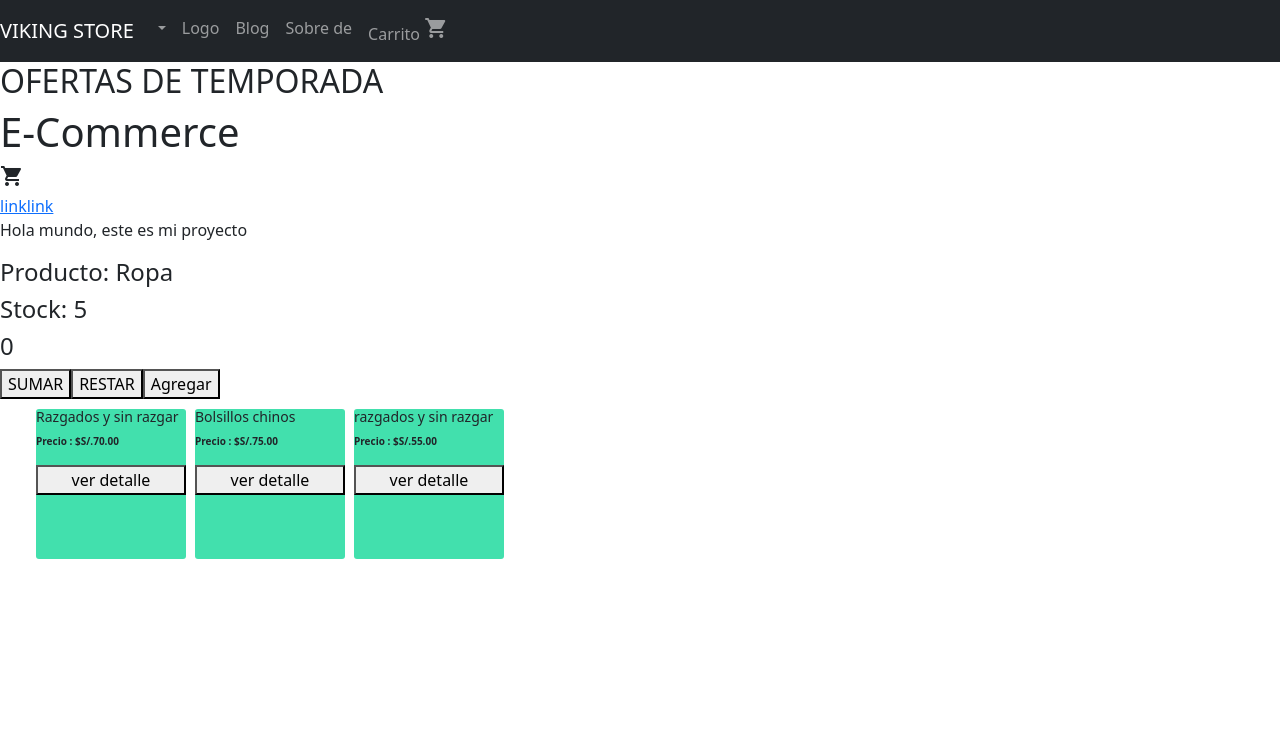
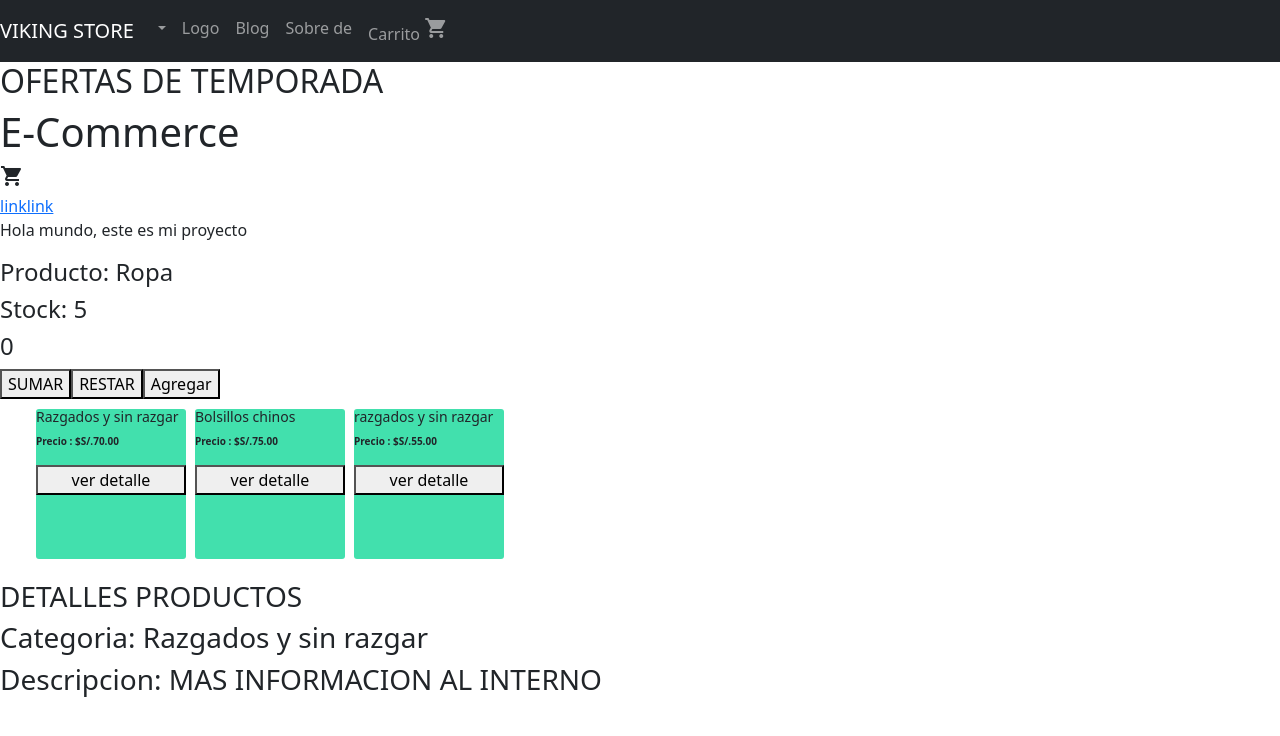
Before and after one commit to waltergr99/proyecto_reacts, a React (Create React App) app: page /producto/1 in a window 1280 px wide. Shown: the top 736 px of the page. Built offline with nearby package versions, Linux system fonts and the light colour scheme.

Commit message:
entregadisimo

```diff
--- a/src/App.js
+++ b/src/App.js
@@ -2,6 +2,9 @@ import Header from "./componentes/Header/Header"
 import NavBar from "./componentes/NavBar/NavBar"
 import Itemlistcontainer from "./componentes/ItemCount/ItemListContainer";
 import "bootstrap/dist/css/bootstrap.min.css";
+
+
+
 
 
 function App() {
@@ -17,8 +20,6 @@ function App() {
     const foo = () => {
         console.log("soy foo")
     }
-
-
 
     const productos = [
         {
--- a/src/componentes/ItemCount/Item.js
+++ b/src/componentes/ItemCount/Item.js
@@ -4,7 +4,7 @@ const Item = ({ item }) => {
     const styles = useStyles()
     return (
 
-            <li className={styles.itemList}>
+                <li className={styles.itemList}>
                 <h3 className={styles.title}>{item.description}</h3>
                 <p className={styles.price}>Precio : ${item.price}</p>
                 <button>ver detalle</button>
--- a/src/componentes/ItemCount/ItemCount.js
+++ b/src/componentes/ItemCount/ItemCount.js
@@ -24,7 +24,13 @@ const ItemCount = ({ stock, initial, onAdd }) => {
             setContador(0)
         }
 
+
     }
+
+    const agregarItem = () => {
+        console.log("Aca agrego un item")
+
+  }
     return (
         <>
 
@@ -36,7 +42,7 @@ const ItemCount = ({ stock, initial, onAdd }) => {
 
                     <button onClick={restar}>RESTAR</button>
 
-                <button onClick={onAdd}>Agregar</button>
+                <button onClick={agregarItem}>Agregar</button>
 
         </>
 
--- /dev/null
+++ b/src/componentes/ItemCount/ItemDetail.js
@@ -0,0 +1,19 @@
+
+import useStyles from "./Items.styles";
+
+const ItemDetail = ({ lista }) => {
+    const styles = useStyles()
+
+    return (
+
+            <article className={styles.detailtitle}>
+                <h3 >{lista.title} </h3>
+                <h3 >Categoria: {lista.description}</h3>
+                <h3 >Descripcion: {lista.price}</h3>
+
+            </article>
+
+    )
+
+}
+export default ItemDetail
--- /dev/null
+++ b/src/componentes/ItemCount/ItemDetailContainer.js
@@ -0,0 +1,47 @@
+import { useState , useEffect } from "react"
+import ItemDetail from "./ItemDetail"
+
+
+  const products =
+    {
+        id: 1,
+        title: 'DETALLES PRODUCTOS',
+        description: 'Razgados y sin razgar',
+        price: 'MAS INFORMACION AL INTERNO',
+        pictureUrl: 'url',
+
+    }
+
+
+const ItemDetailContainer = () => {
+
+        let [lista,setLista] = useState([])
+
+        useEffect(()=>{
+
+            const promesa = new Promise((res,rej)=>{
+                setTimeout(()=>{
+                    res(products)
+                },2000)
+            })
+
+            promesa
+            .then((productos)=>{
+                console.log("Todo bien")
+                setLista(productos)
+            })
+            .catch(()=>{
+                console.log("Todo mal")
+            })
+
+
+    },[])
+    return (
+       <div>
+           <ItemDetail lista={lista}/>
+
+       </div>
+    )
+}
+
+export default ItemDetailContainer
--- a/src/componentes/ItemCount/ItemListContainer.js
+++ b/src/componentes/ItemCount/ItemListContainer.js
@@ -1,7 +1,8 @@
-import React from 'react';
+import ItemCount from "./ItemCount"
 import { useState , useEffect } from "react"
-import ItemCount from "./ItemCount"
 import ItemList from "./ItemList";
+import ItemDetailContainer from "./ItemDetailContainer";
+
 
 const onAdd = ()=>{
 
@@ -35,7 +36,7 @@ const products = [
 
 ];
 
-const ItemListContainer = (props) => {
+const ItemListContainer = ({gretting}) => {
 
     let [lista, setLista] = useState([])
 
@@ -63,14 +64,14 @@ const ItemListContainer = (props) => {
 
             <main>
 
-               <p className="grett"> {props.gretting} </p>
+               <p className="grett"> {gretting} </p>
 
-                <ItemCount stock={5} initial={0} onAdd={onAdd}></ItemCount>
+                <ItemCount stock={5} initial={1} onAdd={onAdd}></ItemCount>
 
             </main>
 
             <ItemList lista={lista}/>
-
+            <ItemDetailContainer/>
 
         </>
     )
```
